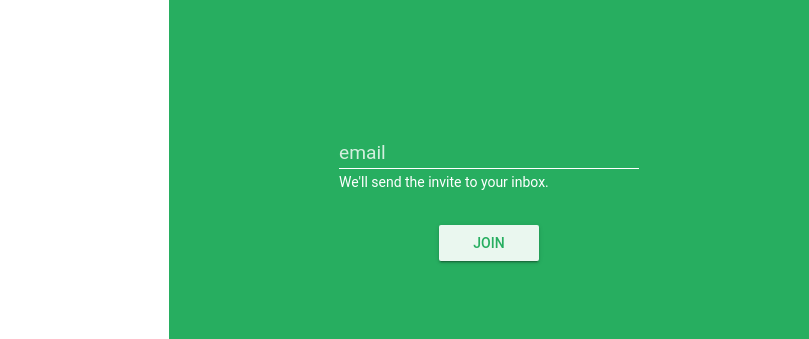
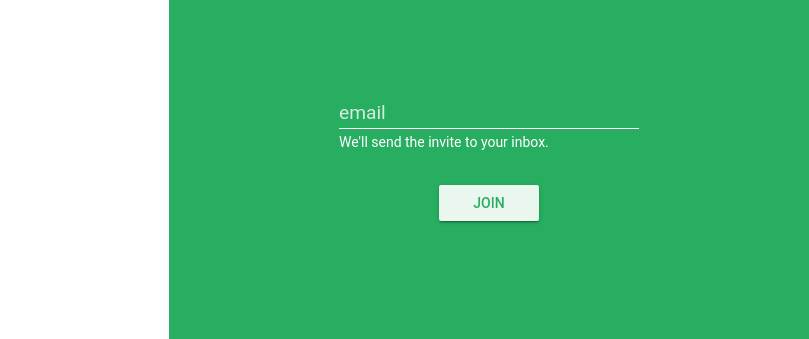
Before and after one commit to alextes/node-slack, a website: page public/index.html in a window 1280 px wide. Shown: the part 232-571 px from the top of the page, 471-1280 px from the left. Drawn offline with Linux system fonts and the light colour scheme.

Commit message:
Reduce margins

```diff
--- a/public/main.css
+++ b/public/main.css
@@ -64,7 +64,7 @@ h1 {
   display: flex;
   flex-direction: column;
   align-items: center;
-  margin: 100px 0;
+  margin: 60px 0;
   width: 100%;
   max-width: 300px;
 }
```
